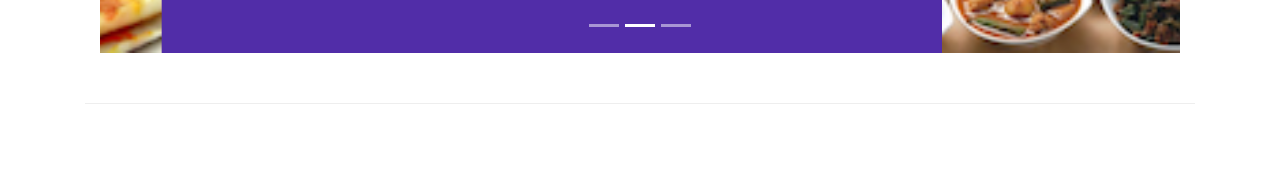
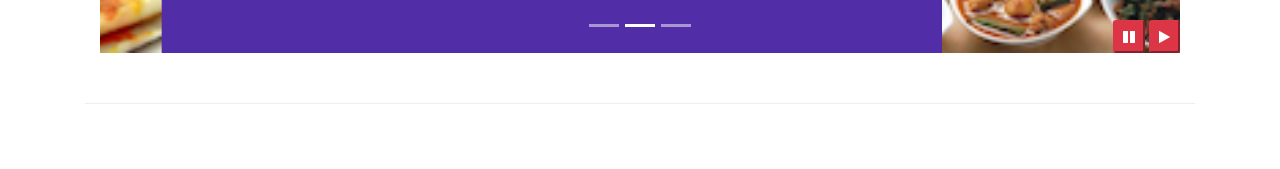
Before and after one commit to stap20/Front-End-Course, a website: page index.html in a window 1280 px wide. Shown: the part 631-800 px from the top of the page. Drawn offline with nearby package versions, Linux system fonts and the light colour scheme.

Commit message:
Bootstrap JQuery

```diff
--- a/css/styles.css
+++ b/css/styles.css
@@ -59,3 +59,9 @@ body {
     left: 0;
     min-height: 300px;
 }
+
+#carouselButton {
+    right: 0px;
+    position: absolute;
+    bottom: 0px;
+}
--- a/index.html
+++ b/index.html
@@ -389,6 +389,14 @@
             >
               <span class="carousel-control-next-icon"></span>
             </a>
+            <div class="btn-group" id="carouselButton">
+              <button class="button btn-danger btn-sm" id="carousel-pause">
+                <span class="fa fa-pause"></span>
+              </button>
+              <button class="button btn-danger btn-sm ml-1" id="carousel-play">
+                <span class="fa fa-play"></span>
+              </button>
+            </div>
           </div>
         </div>
       </div>
@@ -539,5 +547,16 @@
     <script src="node_modules/jquery/dist/jquery.slim.min.js"></script>
     <script src="node_modules/popper.js/dist/umd/popper.min.js"></script>
     <script src="node_modules/bootstrap/dist/js/bootstrap.min.js"></script>
+    <script>
+      $(document).ready(function () {
+        $("#mycarousel").carousel({ interval: 2000 });
+        $("#carousel-pause").click(function () {
+          $("#mycarousel").carousel("pause");
+        });
+        $("#carousel-play").click(function () {
+          $("#mycarousel").carousel("cycle");
+        });
+      });
+    </script>
   </body>
 </html>
```
